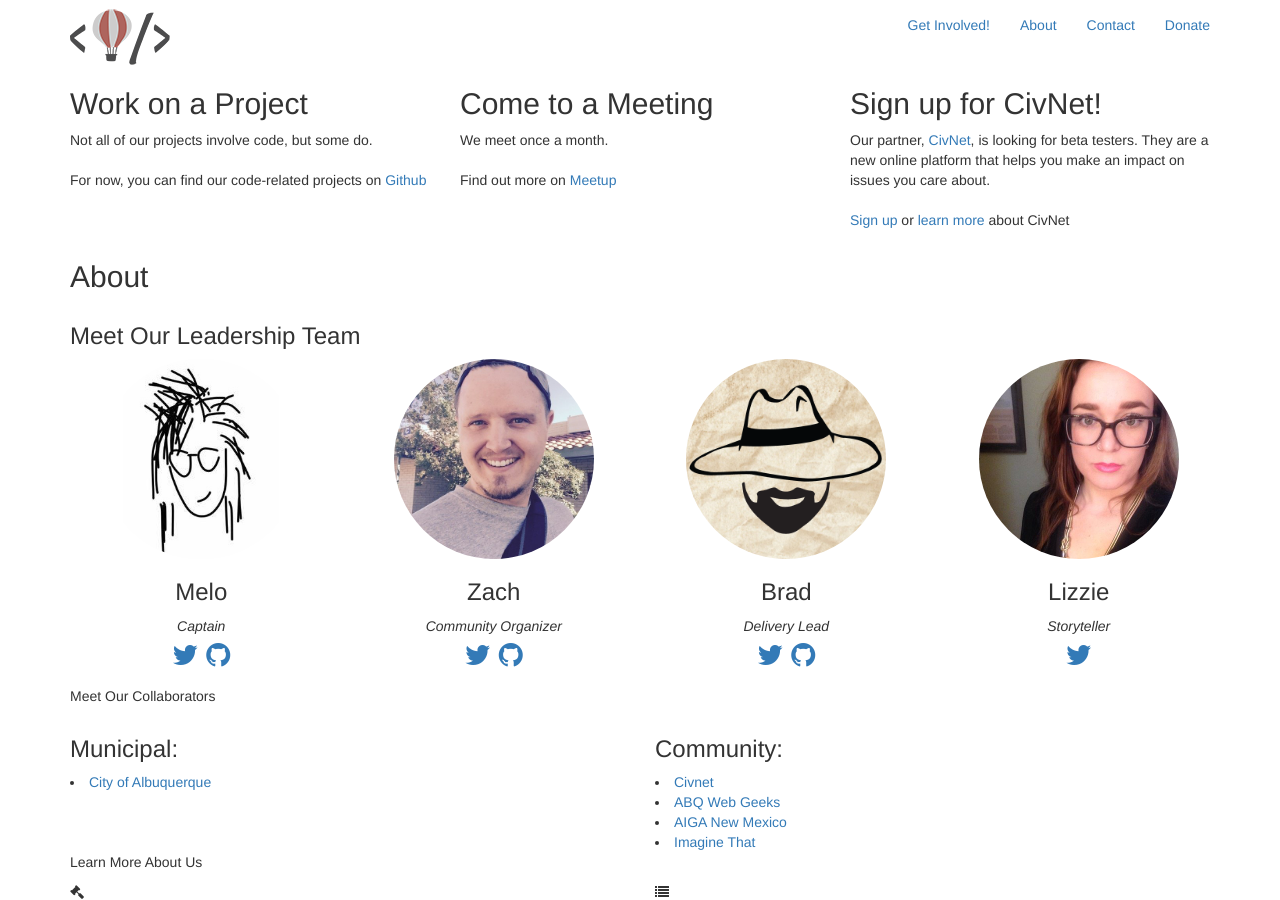
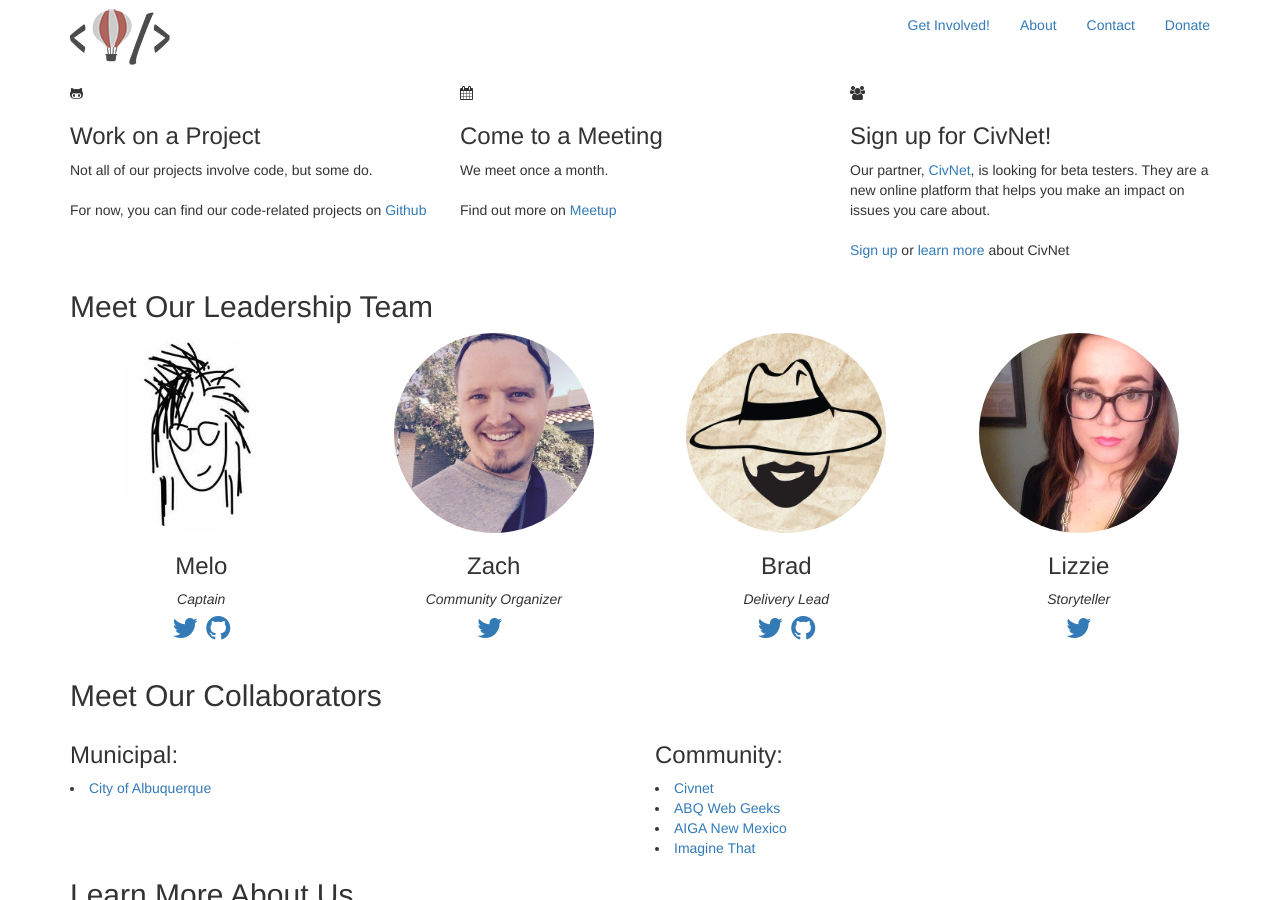
Before and after one commit to ThomasWomack/Code-for-NM, a Jekyll site: the page built from index.html, in a window 1280 px wide and 900 px high, scrolled down 305 px. Built offline with Jekyll 4.4.1, drawn with Linux system fonts in a browser that asks for light colours; nearby versions of some CDN libraries.

Commit message:
Fix heading hierarchy

```diff
--- a/index.html
+++ b/index.html
@@ -8,7 +8,7 @@
 		<div class="row">
 			<div class="col-md-12">
 				<div class="heading-title-wrapper ">
-					<h2 class="title ">Code for ABQ</h2>
+					<h1 class="title ">Code for ABQ</h1>
 					<span class="line-title " ></span>
 					<span class="sub-title ">Community members building tools together for a better Albuquerque</span>
 				</div>
@@ -29,7 +29,7 @@
 				<div class="col-md-4 ">
 					<div class="service-wrapper">
 						<span class="icon"><i class="fa fa-github-alt"></i></span>
-						<h2 class="title">Work on a Project</h2>
+						<h3 class="title">Work on a Project</h3>
 						<p>Not all of our projects involve code, but some do.
 							<br>
 							<br>For now, you can find our code-related projects on <a href="https://github.com/codeforabq">Github</a></p>
@@ -39,7 +39,7 @@
 				<div class="col-md-4 ">
 					<div class="service-wrapper">
 						<span class="icon"><i class="fa fa-calendar"></i></span>
-						<h2 class="title">Come to a Meeting</h2>
+						<h3 class="title">Come to a Meeting</h3>
 						<p>We meet once a month.
 							<br>
 							<br>Find out more on <a href="http://meetup.com/Code-for-ABQ/">Meetup</a></p>
@@ -49,7 +49,7 @@
 				<div class="col-md-4 ">
 					<div class="service-wrapper">
 						<span class="icon"><i class="fa fa-users"></i></span>
-						<h2 class="title">Sign up for CivNet!</h2>
+						<h3 class="title">Sign up for CivNet!</h3>
 						<p>Our partner, <a href="http://civnet.co/">CivNet</a>, is looking for beta testers. They are a new online platform that helps you make an impact on issues you care about.
 							<br>
 							<br>
@@ -65,13 +65,7 @@
 	<div class="container">
 		<div class="row">
 			<div class="col-md-12">
-				<div class="heading-title-wrapper ">
-					<h2 class="title">About</h2>
-					<span class="line-title" ></span>
-				</div>
-			</div>
-			<div class="col-md-12">
-				<h3>Meet Our Leadership Team</h3>
+				<h2>Meet Our Leadership Team</h2>
 			</div>
 			<div class="col-md-3">
 				<div class="team-wrapper">
@@ -94,7 +88,7 @@
 					<div class="social-share team-social">
 						<ul class="social">
 							<li><a target="_blank" href="https://twitter.com/zachJWgrant"><i class="fa fa-twitter"></i></a></li>
-							<li><a target="_blank" href="https://twitter.com/zachgrant2000"><i class="fa fa-github"></i></a></li>
+							<li><a target="_blank" href="https://twitter.com/zachgrant2000"><i class="fa fa-github"></i></a></li>
 						</ul>
 					</div>
 				</div>
@@ -126,7 +120,7 @@
 			</div>
 
 			<div class="col-md-12">
-				<p>Meet Our Collaborators</p>
+				<h2>Meet Our Collaborators</h2>
 			</div>
 			<div class="col-md-6">
 				<h3>Municipal:</h3>
@@ -139,15 +133,17 @@
 			  <li><a href="https://newmexico.aiga.org/">AIGA New Mexico</a>
 				<li><a href="http://www.imaginethat.io">Imagine That</a>
 			</div>
+
+
 			<div class="col-md-12">
-				<p>Learn More About Us</p>
+				<h2>Learn More About Us</h2>
 			</div>
 
 			<div class="list-services-wrapper animation-wrapper" >
 				<div class="col-md-6 ">
 					<div class="service-wrapper">
 						<span class="icon"><i class="fa fa-gavel"></i></span>
-						<h2 class="title">Code of Conduct</h2>
+						<h3 class="title">Code of Conduct</h3>
 						<p>We care about maintaining a safe and welcome environment.
 							<br>Please take the time to read our <a href="https://github.com/codeforabq/Brigade-Brain/tree/master/SafeSpace/CodeofConduct">Code of Conduct</a>
 						</p>
@@ -157,7 +153,7 @@
 				<div class="col-md-6 ">
 					<div class="service-wrapper">
 						<span class="icon"><i class="fa fa-list"></i></span>
-						<h2 class="title">Strategic Goals</h2>
+						<h3 class="title">Strategic Goals</h3>
 						<p>If you didn't write it down, it didn't happen.
 							<br>...so we wrote <a href="https://drive.google.com/file/d/0B_NAMT99AqaWLUV4T3VXeWVBUUk/view?usp=sharing">Strategic Goals </a> for 2015.</p>
 					</div>
@@ -181,7 +177,7 @@
 			<div class="col-md-4 ">
 				<div class="service-wrapper">
 					<span class="icon"><i class="fa fa-envelope-o"></i></span>
-					<h2 class="title">Email Us</h2>
+					<h3 class="title">Email Us</h3>
 					<p>We want to <a href="mailto:hello@codeforabq.org" target="_top">hear</a> from you</p>
 				</div>
 			</div>
@@ -189,7 +185,7 @@
 			<div class="col-md-4 ">
 				<div class="service-wrapper">
 					<span class="icon"><i class="fa fa-twitter-square"></i></span>
-					<h2 class="title">Tweet at Us</h2>
+					<h3 class="title">Tweet at Us</h3>
 					<p>Or help us share our work on <a href="https://twitter.com/codeforabq">Twitter</a></p>
 				</div>
 			</div>
@@ -197,7 +193,7 @@
 			<div class="col-md-4 ">
 				<div class="service-wrapper">
 					<span class="icon"><i class="fa fa-facebook-square"></i></span>
-					<h2 class="title">Like Us</h2>
+					<h3 class="title">Like Us</h3>
 					<p>On <a href="https://facebook.com/codeforabq">Facebook</a></p>
 				</div>
 			</div>
```
